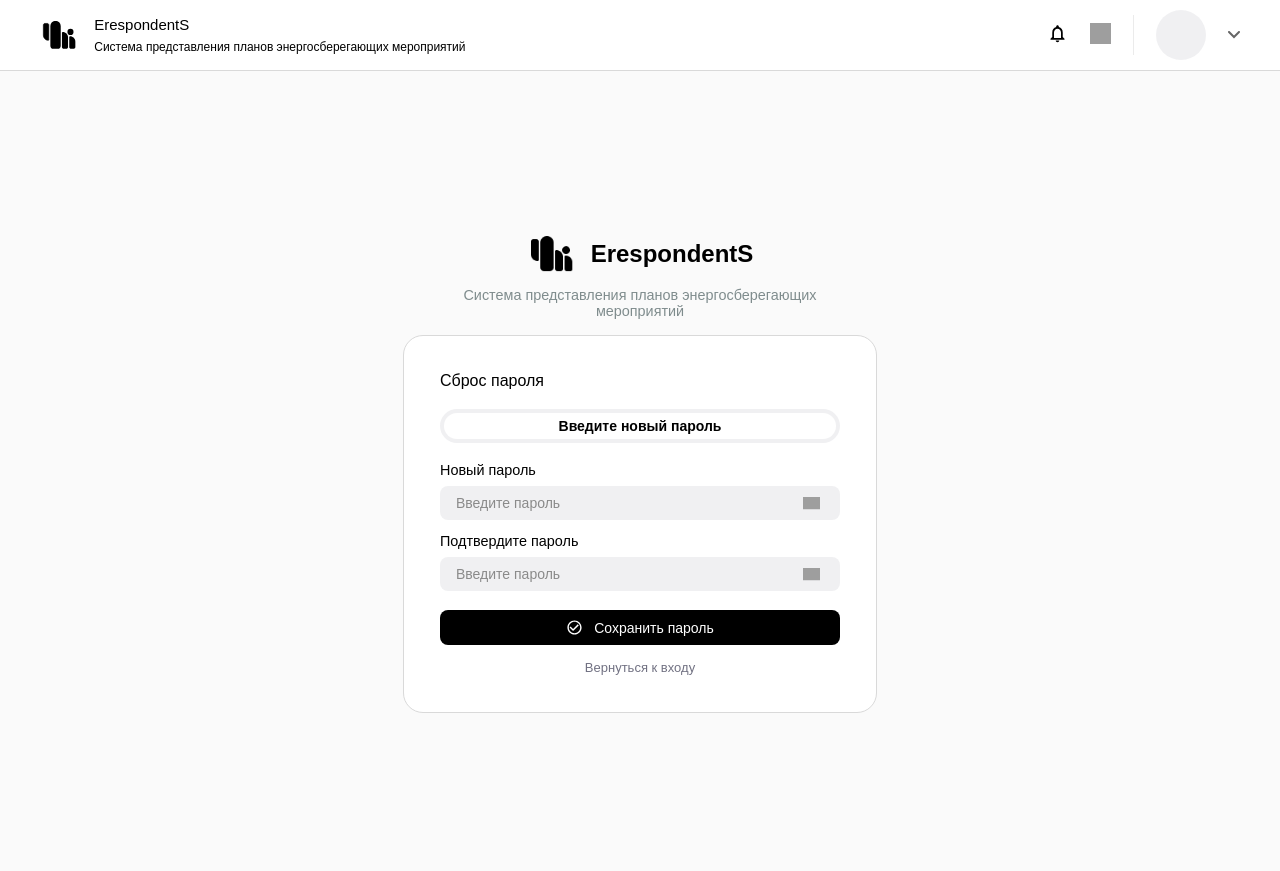
After one commit to shlneo/plans, a Flask app: template website/templates/reset_password.html in a window 1280 px wide. The commit adds this page. Run offline with Flask 3, Linux system fonts and the light colour scheme; the template is opened without the code that fills it, so the values that code supplies are empty; some libraries are stand-ins or nearby versions; grey boxes are pictures that could not be loaded.

Commit message:
fetch: change password user

```diff
--- a/website/auth.py
+++ b/website/auth.py
@@ -1,6 +1,6 @@
 from functools import wraps
 from flask import (
-    Blueprint, jsonify, render_template, request, flash, redirect, session,
+    Blueprint, current_app, jsonify, render_template, request, flash, redirect, session,
     url_for, send_file, Response, make_response
 )
 
@@ -13,6 +13,8 @@ from flask_login import (
 
 from sqlalchemy import func
 from werkzeug.security import check_password_hash, generate_password_hash
+
+from website.user.account import mes_on_email
 
 from .models import User, Organization, Plan, Ticket, Unit, Direction, Indicator, EconMeasure, EconExec, IndicatorUsage, current_utc_time
 from . import db
@@ -169,7 +171,6 @@ def param():
         from .user.account import add_param
         return add_param(first_name, last_name, patronymic_name, phone, organization_id, post)
 
-
 @auth.route('/edit-param', methods=['POST'])
 def edit_param():
     first_name = request.form.get('first_name')
@@ -195,3 +196,89 @@ def logout():
 
     flash('Выполнен выход из аккаунта.', 'success')
     return redirect(url_for('auth.login'))
+
+
+from itsdangerous import URLSafeTimedSerializer
+from datetime import datetime, timedelta
+
+@auth.route('/forgot-password', methods=['GET', 'POST'])
+def forgot_password():
+    if request.method == 'GET':
+        return render_template('forgot_password.html',
+                            hide_header=True,
+                            show_circle_buttons=True)
+
+    elif request.method == 'POST':
+        email = request.form.get('email')
+        user = User.query.filter_by(email=email).first()
+
+        if user:
+            serializer = URLSafeTimedSerializer(current_app.config['SECRET_KEY'])
+            token = serializer.dumps(email, salt='password-reset-salt')
+
+            user.reset_password_token = token
+            user.reset_password_expires = datetime.utcnow() + timedelta(hours=1)
+            db.session.commit()
+
+            reset_url = url_for('auth.reset_password', token=token, _external=True)
+
+            mes_on_email(reset_url, email, 'reset_link')
+
+        flash('Если email зарегистрирован, на него будет отправлена ссылка для сброса пароля.', 'success')
+        return redirect(url_for('auth.forgot_password'))
+
+@auth.route('/reset-password/<token>', methods=['GET', 'POST'])
+def reset_password(token):
+    if request.method == 'GET':
+        user = User.query.filter_by(reset_password_token=token).first()
+
+        if not user:
+            flash('Ссылка для сброса пароля недействительна.', 'error')
+            return redirect(url_for('auth.forgot_password'))
+
+        if user.reset_password_expires < datetime.utcnow():
+            flash('Ссылка для сброса пароля устарела. Запросите новую.', 'error')
+            return redirect(url_for('auth.forgot_password'))
+
+        return render_template('reset_password.html',
+                            token=token,
+                            hide_header=True,
+                            show_circle_buttons=True)
+
+    elif request.method == 'POST':
+        password = request.form.get('password')
+        confirm_password = request.form.get('password1')
+        token_from_form = request.form.get('token')
+
+        if token != token_from_form:
+            flash('Неверный токен сброса пароля.', 'error')
+            return redirect(url_for('auth.forgot_password'))
+
+        if password != confirm_password:
+            flash('Пароли не совпадают', 'error')
+            return redirect(url_for('auth.reset_password', token=token))
+
+        user = User.query.filter_by(reset_password_token=token).first()
+
+        if not user:
+            flash('Ссылка для сброса пароля недействительна.', 'error')
+            return redirect(url_for('auth.forgot_password'))
+
+        if user.reset_password_expires < datetime.utcnow():
+            flash('Ссылка для сброса пароля устарела. Запросите новую.', 'error')
+            return redirect(url_for('auth.forgot_password'))
+
+        try:
+            from werkzeug.security import generate_password_hash
+            user.password = generate_password_hash(password)
+            user.reset_password_token = None
+            user.reset_password_expires = None
+            db.session.commit()
+
+            flash('Пароль успешно изменен. Теперь вы можете войти с новым паролем.', 'success')
+            return redirect(url_for('auth.login'))
+
+        except Exception as e:
+            db.session.rollback()
+            flash('Произошла ошибка при изменении пароля. Попробуйте еще раз.', 'error')
+            return redirect(url_for('auth.reset_password', token=token))
--- a/website/models.py
+++ b/website/models.py
@@ -31,10 +31,15 @@ class User(db.Model, UserMixin):
     last_active = db.Column(db.DateTime, nullable=False, default=current_utc_time)
     begin_time = db.Column(db.DateTime, nullable=False, default=current_utc_time)
 
+    reset_password_token = db.Column(db.String(255), nullable=True)
+    reset_password_expires = db.Column(db.DateTime, nullable=True)
+
     organization = db.relationship('Organization', backref='users')
     plans = db.relationship('Plan', backref='user', lazy=True, cascade="all, delete-orphan")
     notifications = db.relationship('Notification', backref='user', lazy=True, cascade="all, delete-orphan")
 
+    def __repr__(self):
+        return f'<User {self.email}>'
 
 class Organization(db.Model):
     __tablename__ = 'organizations'
--- a/website/templates/login.html
+++ b/website/templates/login.html
@@ -42,7 +42,7 @@
         </form>
 
         <div class="auth-footer">
-            <a class = "forgot-password">{{ _('Забыли пароль') }}?</a>
+            <a href = "/forgot-password" class = "forgot-password">{{ _('Забыли пароль') }}?</a>
         </div>
     </div>
 </div>
--- /dev/null
+++ b/website/templates/reset_password.html
@@ -0,0 +1,62 @@
+{% extends "base.html" %}
+{% block title %}{{ _('Сброс пароля') }} - ErespondentS{% endblock %}
+{% block content %}
+
+<div class="auth-page">
+    <div class="auth-text-upper">
+        <div class="auth-title" onclick="window.location.href='/login'">
+            <img src="/static/img/Logo-black.png" alt="">
+            <a>ErespondentS</a>
+        </div>
+        <p class="auth-subtitle">{{ _('Система представления планов энергосберегающих <br> мероприятий') }}</p>
+    </div>
+    <div class="auth-container">
+        <div class="auth-container-title">{{ _('Сброс пароля') }}</div>
+
+        <div class="auth-choose" style="justify-content: center;" role="tablist">
+            <a class="auth-tab active wave-effect" role="tab" style="width: 100%;" aria-selected="true">
+                {{ _('Введите новый пароль') }}
+            </a>
+        </div>
+
+        <form class="auth-form" method="POST">
+            <input type="hidden" name="csrf_token" value="{{ csrf_token() }}">
+            <input type="hidden" name="token" value="{{ token }}">
+
+            <div class="form-group">
+                <label for="password" class="input-label">{{ _('Новый пароль') }}</label>
+
+                <div class="password-input-wrapper">
+                    <input type="password" name = "password" id="password" maxlength="10" placeholder="Введите пароль" class="auth-input" required>
+                    <button type="button" class="toggle-password" aria-label="Показать пароль">
+                    <img src="/static/img/Show_pass.svg" alt="" class="eye-icon eye-visible">
+                    <img src="/static/img/UnShow_pass.svg" alt="" class="eye-icon eye-hidden" style="display: none;">
+                    </button>
+                </div>
+            </div>
+
+            <div class="form-group">
+                <label for="confirm_password" class="input-label">{{ _('Подтвердите пароль') }}</label>
+                <div class="password-input-wrapper">
+                    <input type="password" name = "password1" id="password" maxlength="10" placeholder="Введите пароль" class="auth-input" required>
+                    <button type="button" class="toggle-password" aria-label="Показать пароль">
+                    <img src="/static/img/Show_pass.svg" alt="" class="eye-icon eye-visible">
+                    <img src="/static/img/UnShow_pass.svg" alt="" class="eye-icon eye-hidden" style="display: none;">
+                    </button>
+                </div>
+            </div>
+
+            <button type="submit" class="auth-button">
+                <img src="/static/img/Check.svg" alt="" class="btn-icon">
+                <span class="btn-text">{{ _('Сохранить пароль') }}</span>
+            </button>
+        </form>
+
+        <div class="auth-footer">
+            <a href="{{ url_for('auth.login') }}" class="forgot-password">
+                {{ _('Вернуться к входу') }}
+            </a>
+        </div>
+    </div>
+</div>
+{% endblock %}
```
Also changed, not shown: website/templates/forgot_password.html (added, +49 -0 lines), website/user/account.py (+20 -1 lines).
